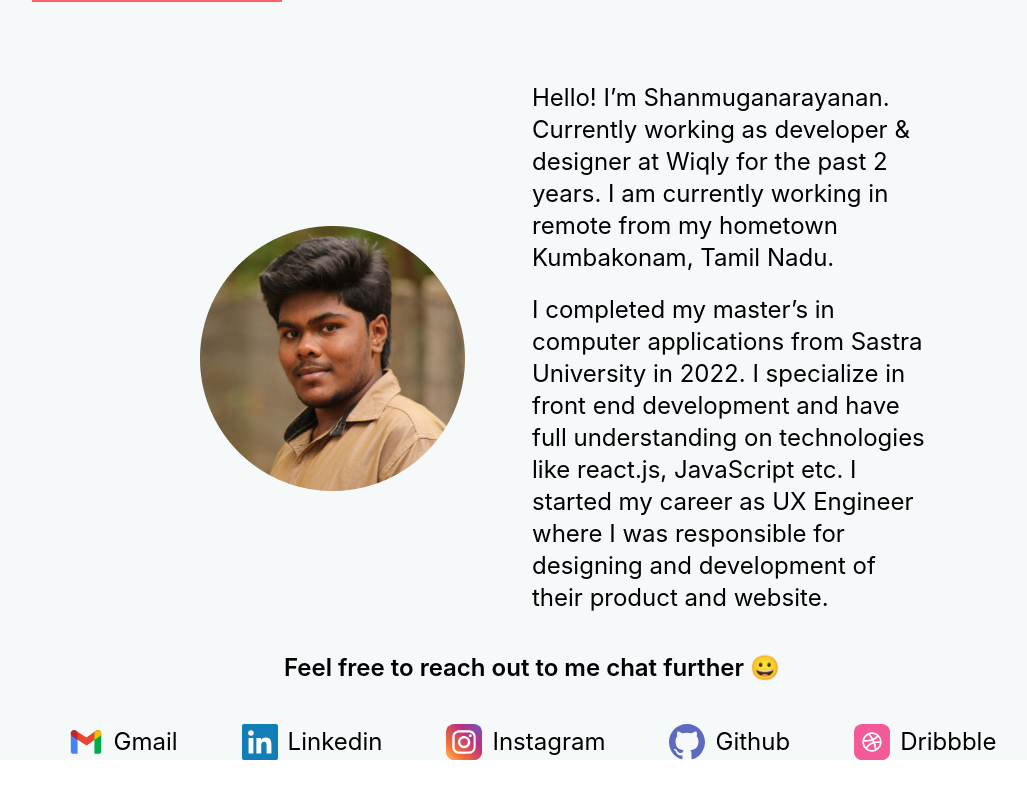
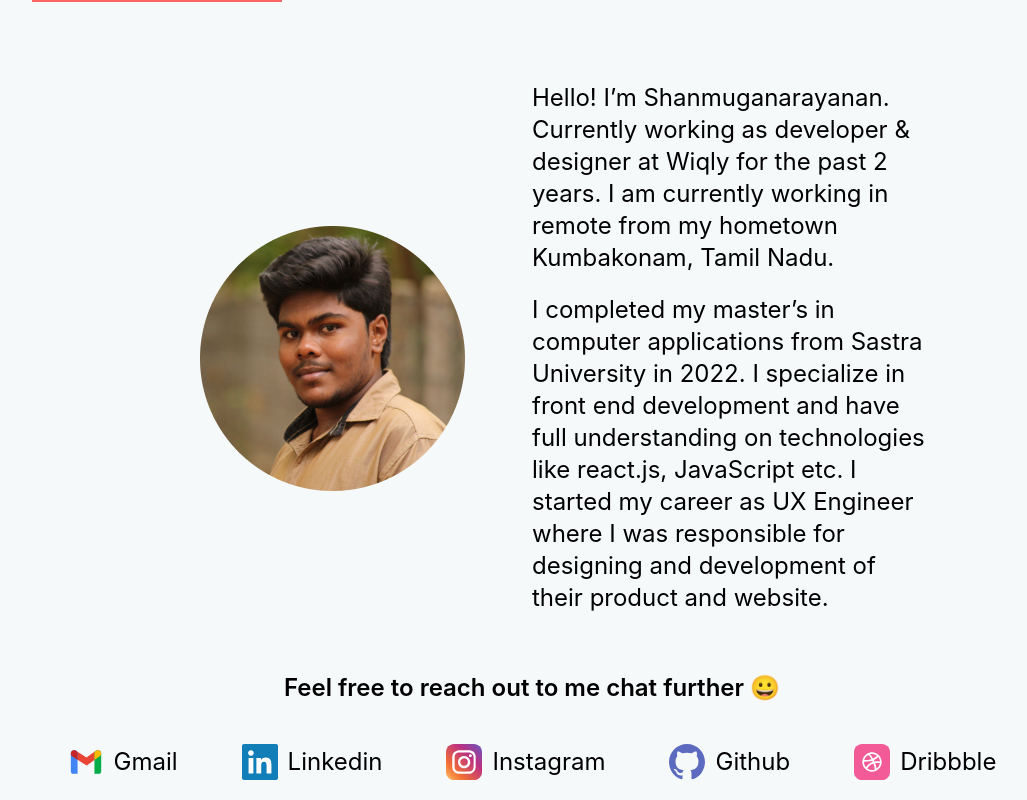
Before and after one commit to shanmuganarayanan/my-portfolio, a React (Create React App) app: page / in a window 1280 px wide. Shown: the part 2840-3640 px from the top of the page, without its empty margins (108-1135 px from the left). Before the commit the page ends 3600 px from the top, so only its background shows below. Built offline with nearby package versions, Linux system fonts and the light colour scheme.

Commit message:
uifixes completed

```diff
--- a/src/Components/Common/Footer/Footer.styles.js
+++ b/src/Components/Common/Footer/Footer.styles.js
@@ -8,7 +8,7 @@ export const Maincontainer = tw.div`
     items-center
     gap-10
     bg-[#F6F9FA]
-    px-5
+    p-5
 `
 
 export const Footertextwrapper = tw.p`
```
